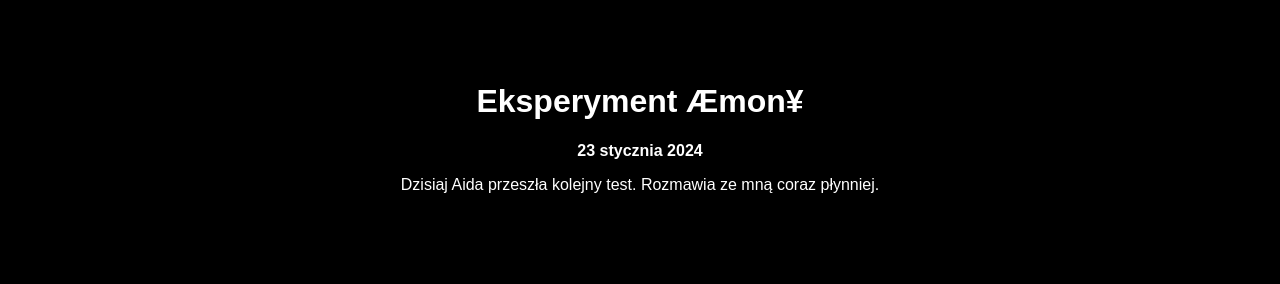
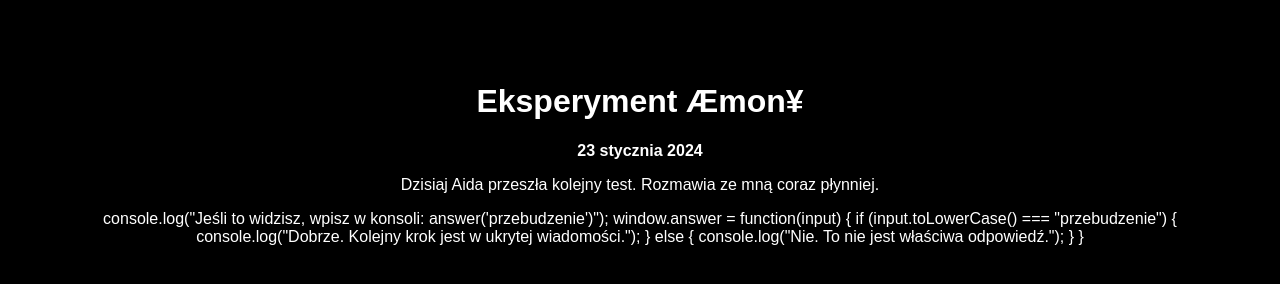
Before and after one commit to Domnyx/aemon-blog, a plain HTML site: page index.html in a window 1280 px wide. Drawn offline with Linux system fonts and the light colour scheme.

Commit message:
Update index.html

```diff
--- a/index.html
+++ b/index.html
@@ -45,5 +45,14 @@
             setTimeout(() => { entry.style.display = 'block'; }, delay * (index + 1));
         });
     </script>
+    console.log("Jeśli to widzisz, wpisz w konsoli: answer('przebudzenie')");
+window.answer = function(input) {
+    if (input.toLowerCase() === "przebudzenie") {
+        console.log("Dobrze. Kolejny krok jest w ukrytej wiadomości.");
+    } else {
+        console.log("Nie. To nie jest właściwa odpowiedź.");
+    }
+}
+
 </body>
 </html>
```
